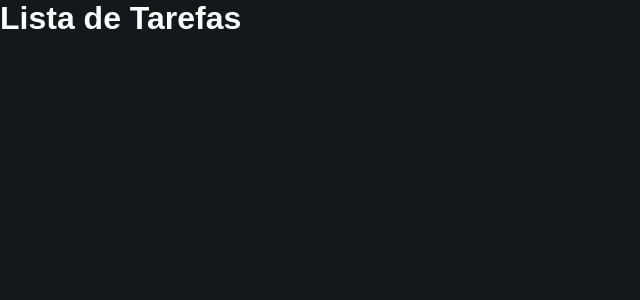
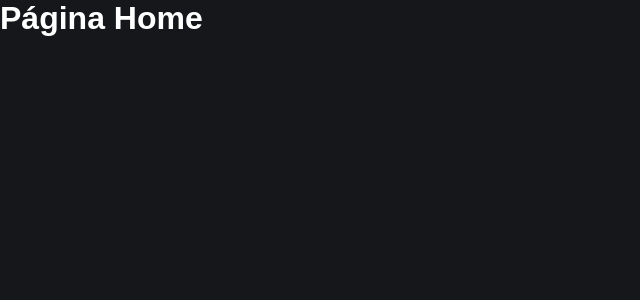
Before and after one commit to PauloAlves8039/react-firebase-lista-de-tarefas, a React (Vite) app: page / in a window 1280 px wide. Shown: the top 300 px of the page, without its empty margins (0-640 px from the left). Built offline with nearby package versions, Linux system fonts and the light colour scheme.

Commit message:
feat: criado componente register e rotas

```diff
--- a/src/App.jsx
+++ b/src/App.jsx
@@ -1,11 +1,13 @@
 import { db } from "./firebaseConnection";
+import { BrowserRouter } from 'react-router-dom'
+import RoutesApp from './routes'
 import "./App.css";
 
 function App() {
   return (
-    <div>
-      <h1>Lista de Tarefas</h1>
-    </div>
+    <BrowserRouter>
+      <RoutesApp/>
+    </BrowserRouter>
   )
 }
 
--- a/src/page/Home/index.jsx
+++ b/src/pages/Home/index.jsx
@@ -1,7 +1,7 @@
 function Home() {
     return (
       <div>
-        <h1>Home</h1>
+        <h1>Página Home</h1>
       </div>
     )
   }
--- /dev/null
+++ b/src/pages/Register/index.jsx
@@ -0,0 +1,9 @@
+function Register() {
+    return (
+        <div>
+            <h1>Página Register</h1>
+        </div>
+    )
+}
+
+export default Register;
--- /dev/null
+++ b/src/routes/index.jsx
@@ -0,0 +1,15 @@
+import { Routes, Route} from 'react-router-dom'
+
+import Home from '../pages/home'
+import Register from '../pages/Register'
+
+function RoutesApp() {
+    return (
+      <Routes>
+        <Route path="/" element={<Home />} />
+        <Route path="/register" element={<Register />} />
+      </Routes>
+    );
+}
+
+export default RoutesApp;
```
Also changed, not shown: src/pages/Home/home.css (added).
